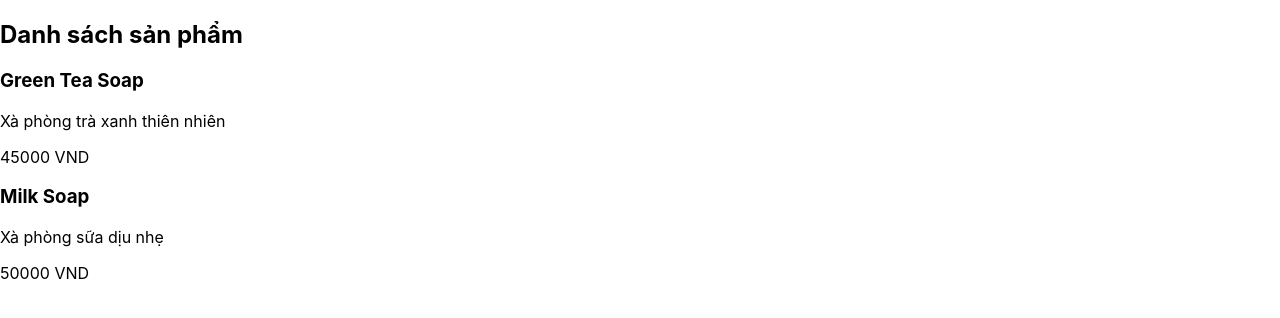
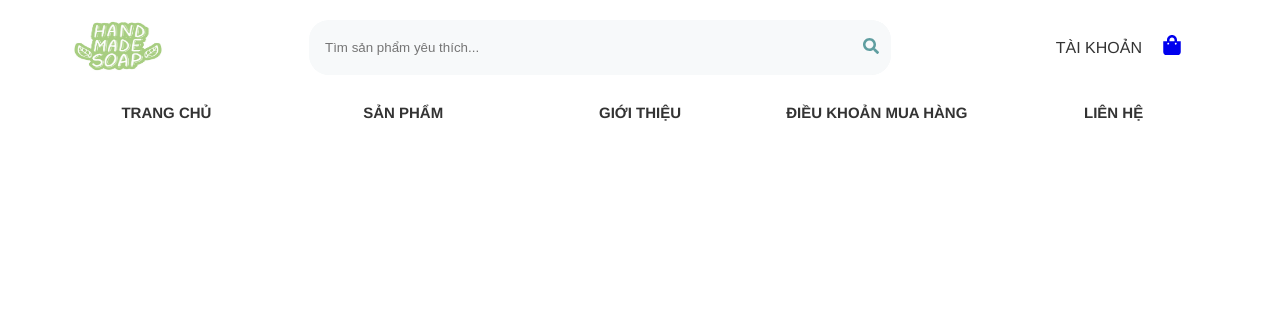
Before and after one commit to thomaspham252/web_fontend, a React (Create React App) app in the folder soap_website/: page / in a window 1280 px wide. Shown: the top 318 px of the page. Built offline with nearby package versions, Linux system fonts and the light colour scheme.

Commit message:
tạo header

```diff
--- a/soap_website/package.json
+++ b/soap_website/package.json
@@ -9,6 +9,8 @@
     "@testing-library/user-event": "^13.5.0",
     "react": "^19.2.3",
     "react-dom": "^19.2.3",
+    "react-icons": "^5.5.0",
+    "react-router-dom": "^6.30.2",
     "react-scripts": "5.0.1",
     "web-vitals": "^2.1.4"
   },
--- a/soap_website/src/App.js
+++ /dev/null
@@ -1,11 +0,0 @@
-import Home from "./pages/Home";
-
-function App() {
-    return (
-        <div>
-            <Home />
-        </div>
-    );
-}
-
-export default App;
--- /dev/null
+++ b/soap_website/src/assets/css/Header.css
@@ -0,0 +1,126 @@
+
+.header-container{
+  font-family:  "Helvetica Neue", Helvetica, Arial, sans-serif;
+  display: block;
+  justify-content: space-between;
+  width: 100%;
+
+}
+.top-header{
+  display: flex;
+  align-items: center;
+  justify-content: space-between;
+  width: 100%;
+  padding: 12px 40px;
+  box-sizing: border-box;
+}
+.search {
+  flex: 2;
+  position: relative;
+  background-color: #f7f9fa;
+  border-radius: 20px;
+  overflow: hidden;
+  margin-left: -50px;
+}
+
+.input-type {
+  border: none;
+  width: 100%;
+  height: 55px;
+  background-color: #f7f9fa;
+  padding: 0 40px 0 16px; /* chừa chỗ icon */
+  outline: none;
+  border-radius: 20px;
+}
+
+.icon-search{
+  color: cadetblue;
+  position: absolute;
+  right: 12px;
+  top: 50%;
+  transform: translateY(-50%);
+
+}
+.logo {
+  flex: 1;
+  margin-left: 20px;
+}
+
+.logo img{
+  height: 50px;
+  width: 100px;
+}
+.acc-cart{
+  flex: 1;
+  display: flex;
+  justify-content: flex-end;
+  align-items: center;
+  gap: 20px;
+  margin-right: 50px;
+}
+.account a {
+  text-decoration: none;
+  color: #333;
+  font-weight: 500;
+}
+
+
+.account a:hover {
+  color: #2e8b57;
+}
+
+
+.cart {
+  color: red;
+  font-size: 20px;
+  cursor: pointer;
+}
+.navigation {
+  width: 100%;
+  background-color: #fff;
+}
+
+.nav-list {
+  max-width: 1200px;
+  margin: 0 auto;
+  padding: 0 40px;
+
+  display: flex;
+  align-items: center;
+
+  list-style: none;
+  height: 50px;
+}
+
+.nav-list li {
+  flex: 1;              /* ⭐ tản đều */
+  text-align: center;
+}
+
+.nav-list li a {
+  text-decoration: none;
+  color: #333;
+  font-weight: 500;
+  font-size: 15px;
+  padding: 8px 0;
+  display: inline-block;
+}
+
+.nav-list li a:hover {
+  color: #2e8b57;
+}
+
+
+.nav-list li a {
+  text-decoration: none;
+  color: #333;
+  font-weight: 600;
+  font-size: 15px;
+  padding: 5px 0;
+  transition: color 0.3s ease;
+}
+
+.nav-list li a:hover {
+  color: #2e8b57;
+  border-bottom: 2px solid #2e8b57;
+}
--- /dev/null
+++ b/soap_website/src/components/Footer.jsx
@@ -0,0 +1,16 @@
+import { Link } from "react-router-dom";
+
+function Header() {
+    return (
+        <header style={{ padding: "10px", background: "#eee" }}>
+            <h2>Soap Website</h2>
+            <nav>
+                <Link to="/">Home</Link> |{" "}
+                <Link to="/cart">Cart</Link> |{" "}
+                <Link to="/about">About</Link>
+            </nav>
+        </header>
+    );
+}
+
+export default Header;
--- /dev/null
+++ b/soap_website/src/components/Header.jsx
@@ -0,0 +1,58 @@
+import React from 'react';
+import { Link } from "react-router-dom";
+import '../assets/css/Header.css';
+import logo from '../assets/image/logo.jpg';
+import { FaShoppingBag } from "react-icons/fa";
+import { FaSearch } from "react-icons/fa";
+
+
+function Header() {
+    return (
+        <header className="header-container">
+            <div className="top-header">
+                <div className="logo">
+                    {/* LOGO → HOME */}
+                    <Link to="/"> <img src={logo} alt="Logo"/></Link>
+                </div>
+                <div className="search">
+                    <input className="input-type"  type="text" placeholder="Tìm sản phẩm yêu thích..."/>
+                    <span className="icon-search"><FaSearch /></span>
+                </div>
+                <div className="acc-cart">
+                    <div className="account"><Link to="/">TÀI KHOẢN</Link></div>
+                    <div className="cart">
+                        <Link to="/cart">
+                            <FaShoppingBag/>
+                        </Link>
+                    </div>
+
+
+                </div>
+            </div>
+
+            <nav className="navigation">
+                <ul className="nav-list">
+                    <li>
+                        <Link to="/">TRANG CHỦ</Link>
+                    </li>
+                    <li>
+                        <Link to="/products">SẢN PHẨM</Link>
+                    </li>
+                    <li>
+                        <Link to="/about">GIỚI THIỆU</Link>
+                    </li>
+                    <li>
+                        <Link to="/about">ĐIỀU KHOẢN MUA HÀNG</Link>
+                    </li>
+                    <li>
+                        <Link to="/contact">LIÊN HỆ</Link>
+                    </li>
+                </ul>
+            </nav>
+
+
+        </header>
+    );
+}
+
+export default Header;
--- a/soap_website/src/index.css
+++ /dev/null
@@ -1,13 +0,0 @@
-body {
-  margin: 0;
-  font-family: -apple-system, BlinkMacSystemFont, 'Segoe UI', 'Roboto', 'Oxygen',
-    'Ubuntu', 'Cantarell', 'Fira Sans', 'Droid Sans', 'Helvetica Neue',
-    sans-serif;
-  -webkit-font-smoothing: antialiased;
-  -moz-osx-font-smoothing: grayscale;
-}
-
-code {
-  font-family: source-code-pro, Menlo, Monaco, Consolas, 'Courier New',
-    monospace;
-}
--- a/soap_website/src/index.js
+++ b/soap_website/src/index.js
@@ -1,15 +1,22 @@
 import React from 'react';
 import ReactDOM from 'react-dom/client';
-import './index.css';
-import App from './App';
+import { BrowserRouter, Routes, Route } from 'react-router-dom';
+import Home from "./pages/Home";
+import Header from "./components/Header";
+// import Footer from "./components/Footer";
+
+function App() {
+    return (
+        <BrowserRouter>
+            <div>
+                <Header />
+                <Routes>
+                    <Route path="/" element={<Home />} />
+                </Routes>
+            </div>
+        </BrowserRouter>
+    );
+}
 
 const root = ReactDOM.createRoot(document.getElementById('root'));
-root.render(
-  <React.StrictMode>
-    <App />
-  </React.StrictMode>
-);
-
-// If you want to start measuring performance in your app, pass a function
-// to log results (for example: reportWebVitals(console.log))
-// or send to an analytics endpoint. Learn more: https://bit.ly/CRA-vitals
+root.render(<App />);
--- a/soap_website/src/pages/Home.jsx
+++ b/soap_website/src/pages/Home.jsx
@@ -3,14 +3,7 @@ import products from "../data/products";
 function Home() {
     return (
         <div>
-            <h2>Danh sách sản phẩm</h2>
-            {products.map(p => (
-                <div key={p.id}>
-                    <h3>{p.name}</h3>
-                    <p>{p.description}</p>
-                    <p>{p.price} VND</p>
-                </div>
-            ))}
+
         </div>
     );
 }
```
Also changed, not shown: soap_website/src/App.css (deleted, +0 -38 lines), soap_website/src/assets/image/logo.jpg (added), 1 other file (tests, documents, lock files or other folders).
